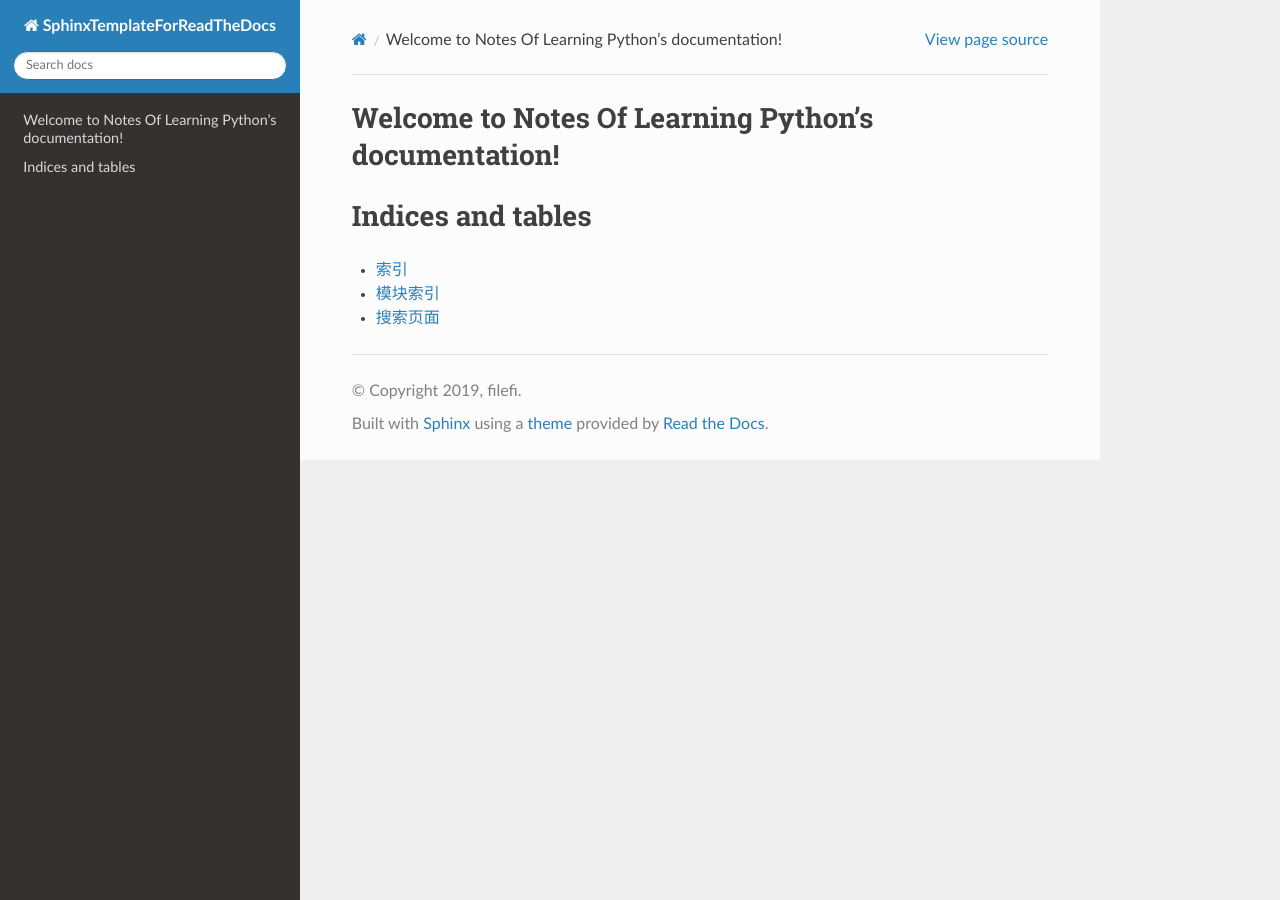
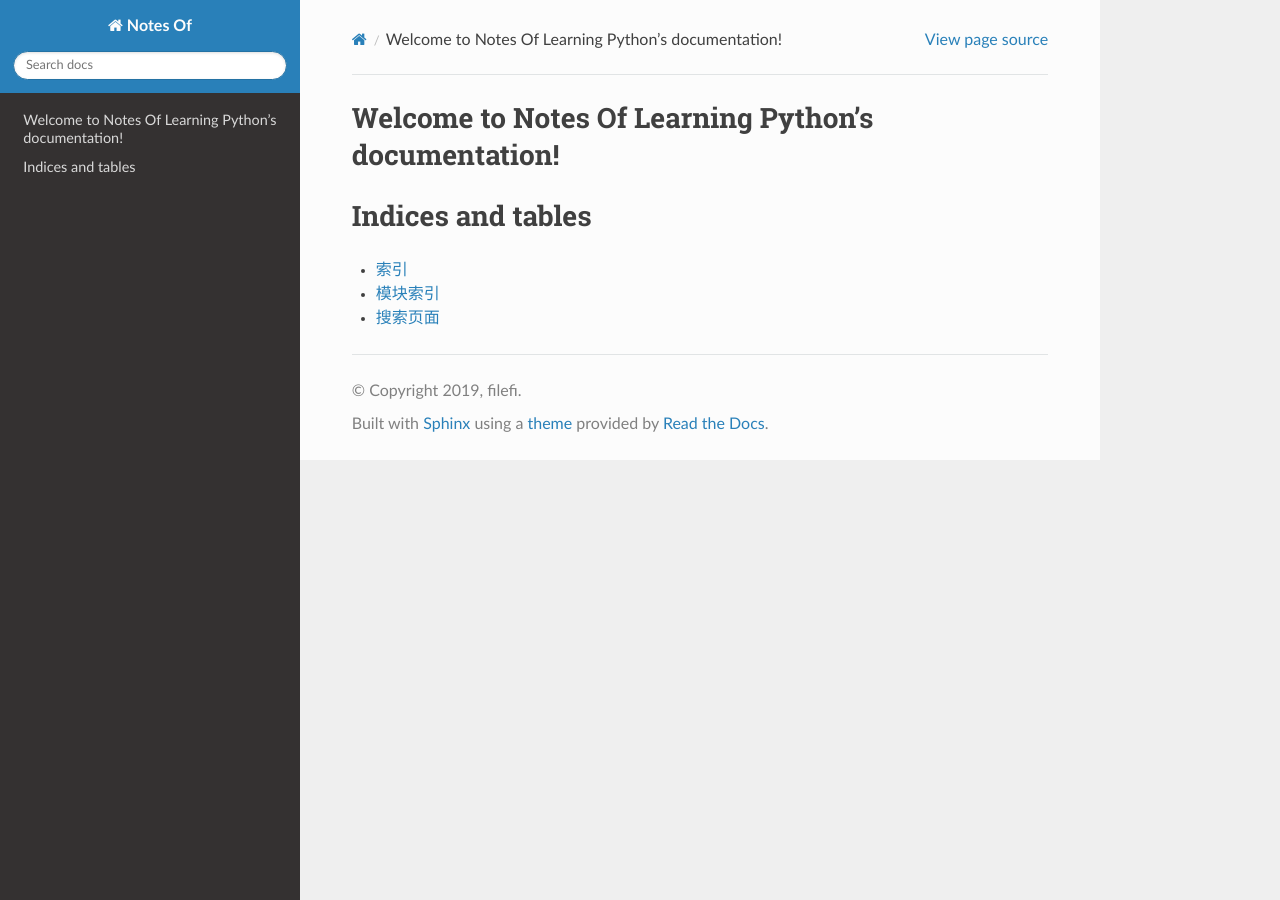
Before and after one commit to filefi/NotesOfProfessional-JavaScript-for-Web-Developers, a Sphinx documentation site: the page built from source/index.rst, in a window 1280 px wide. Built offline with Sphinx 7.4.7 and the Read the Docs theme 2.0.0, drawn with Linux system fonts in a browser that asks for light colours.

Commit message:
update the conf.py

```diff
--- a/source/conf.py
+++ b/source/conf.py
@@ -22,7 +22,7 @@
 
 # -- Project information -----------------------------------------------------
 
-project = 'SphinxTemplateForReadTheDocs'
+project = 'Notes Of <Professional JavaScript for Web Developers>'
 copyright = '2019, filefi'
 author = 'filefi'
 
@@ -105,7 +105,7 @@ html_static_path = ['_static']
 # -- Options for HTMLHelp output ---------------------------------------------
 
 # Output file base name for HTML help builder.
-htmlhelp_basename = 'SphinxTemplateForReadTheDocsdoc'
+htmlhelp_basename = 'NotesOf<Professional-JavaScript-for-Web-Developers>doc'
 
 
 # -- Options for LaTeX output ------------------------------------------------
@@ -132,7 +132,7 @@ latex_elements = {
 # (source start file, target name, title,
 #  author, documentclass [howto, manual, or own class]).
 latex_documents = [
-    (master_doc, 'SphinxTemplateForReadTheDocs.tex', 'SphinxTemplateForReadTheDocs Documentation',
+    (master_doc, 'NotesOfProfessional-JavaScript-for-Web-Developers.tex', 'Notes Of <Professional JavaScript for Web Developers> Documentation',
      'filefi', 'manual'),
 ]
 
@@ -142,7 +142,7 @@ latex_documents = [
 # One entry per manual page. List of tuples
 # (source start file, name, description, authors, manual section).
 man_pages = [
-    (master_doc, 'SphinxTemplateForReadTheDocs', 'SphinxTemplateForReadTheDocs Documentation',
+    (master_doc, 'Notes Of <Professional JavaScript for Web Developers>', 'Notes Of <Professional JavaScript for Web Developers> Documentation',
      [author], 1)
 ]
 
@@ -153,8 +153,8 @@ man_pages = [
 # (source start file, target name, title, author,
 #  dir menu entry, description, category)
 texinfo_documents = [
-    (master_doc, 'SphinxTemplateForReadTheDocs', 'SphinxTemplateForReadTheDocs Documentation',
-     author, 'SphinxTemplateForReadTheDocs', 'One line description of project.',
+    (master_doc, 'Notes Of <Professional JavaScript for Web Developers>', 'Notes Of <Professional JavaScript for Web Developers> Documentation',
+     author, 'Notes Of <Professional JavaScript for Web Developers>', 'One line description of project.',
      'Miscellaneous'),
 ]
 
```
